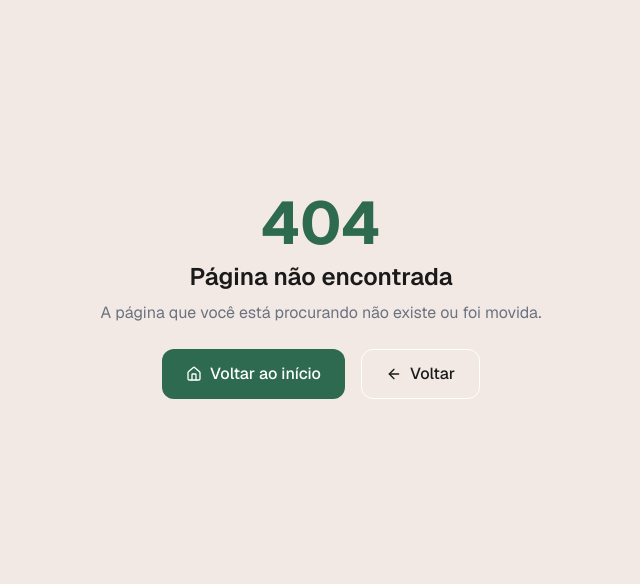
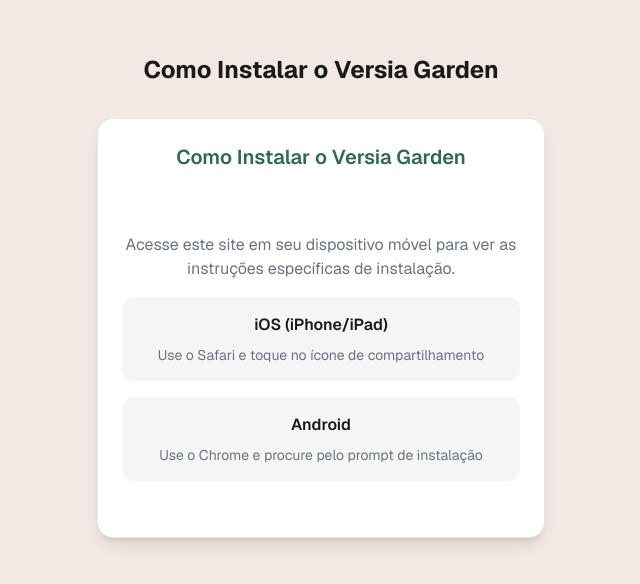
Before and after one commit to anorgrop-web/pwa-versia, a Next.js app: page /install in a window 1280 px wide. Before the commit this address had no page. Shown: the part 104-688 px from the top of the page, without its empty margins (319-959 px from the left). Built offline with nearby package versions, Linux system fonts and the light colour scheme.

Commit message:
feat: implement PWA and create installation instructions
Add @ducanh2912/next-pwa, update next.config.mjs, revise layout.tsx, and create /install page with OS detection.

Co-authored-by: null <211044896+gbrneto@users.noreply.github.com>

```diff
--- /dev/null
+++ b/app/install/page.tsx
@@ -0,0 +1,160 @@
+"use client"
+
+import { useState, useEffect } from "react"
+import { useTranslation } from "react-i18next"
+import { Card, CardContent, CardHeader, CardTitle } from "@/components/ui/card"
+import { Share, PlusSquare, Download, MoreVertical } from "lucide-react"
+
+export default function InstallPage() {
+  const { t } = useTranslation()
+  const [isIOS, setIsIOS] = useState(false)
+  const [isAndroid, setIsAndroid] = useState(false)
+
+  useEffect(() => {
+    const userAgent = navigator.userAgent || navigator.vendor || (window as any).opera
+
+    if (/iPad|iPhone|iPod/.test(userAgent) && !(window as any).MSStream) {
+      setIsIOS(true)
+    } else if (/android/i.test(userAgent)) {
+      setIsAndroid(true)
+    }
+  }, [])
+
+  return (
+    <div className="min-h-screen bg-background flex flex-col items-center justify-center p-4">
+      <div className="w-full max-w-md mx-auto">
+        <div className="text-center mb-8">
+          <h1 className="text-2xl font-bold text-foreground mb-2">
+            {t("install.title", "Como Instalar o Versia Garden")}
+          </h1>
+        </div>
+
+        <Card className="shadow-lg">
+          <CardHeader className="text-center">
+            <CardTitle className="text-xl text-primary">
+              {isIOS && t("install.ios.title", "Para iPhone (iOS)")}
+              {isAndroid && t("install.android.title", "Para Android")}
+              {!isIOS && !isAndroid && t("install.title", "Como Instalar o Versia Garden")}
+            </CardTitle>
+          </CardHeader>
+          <CardContent className="space-y-6">
+            {isIOS && (
+              <>
+                <div className="flex items-start gap-3">
+                  <div className="bg-primary/10 rounded-full p-2 mt-1">
+                    <span className="text-primary font-semibold text-sm">1</span>
+                  </div>
+                  <p className="text-foreground leading-relaxed">
+                    {t("install.ios.step1", "Abra o navegador Safari e acesse nosso site.")}
+                  </p>
+                </div>
+
+                <div className="flex items-start gap-3">
+                  <div className="bg-primary/10 rounded-full p-2 mt-1">
+                    <span className="text-primary font-semibold text-sm">2</span>
+                  </div>
+                  <div className="flex-1">
+                    <div className="flex items-center gap-2 mb-1">
+                      <Share className="h-4 w-4 text-primary" />
+                      <p className="text-foreground leading-relaxed">
+                        {t("install.ios.step2", "Toque no ícone de Compartilhamento na barra inferior.")}
+                      </p>
+                    </div>
+                  </div>
+                </div>
+
+                <div className="flex items-start gap-3">
+                  <div className="bg-primary/10 rounded-full p-2 mt-1">
+                    <span className="text-primary font-semibold text-sm">3</span>
+                  </div>
+                  <div className="flex-1">
+                    <div className="flex items-center gap-2 mb-1">
+                      <PlusSquare className="h-4 w-4 text-primary" />
+                      <p className="text-foreground leading-relaxed">
+                        {t("install.ios.step3", 'Role para baixo e selecione "Adicionar à Tela de Início".')}
+                      </p>
+                    </div>
+                  </div>
+                </div>
+
+                <div className="flex items-start gap-3">
+                  <div className="bg-primary/10 rounded-full p-2 mt-1">
+                    <span className="text-primary font-semibold text-sm">4</span>
+                  </div>
+                  <p className="text-foreground leading-relaxed">
+                    {t("install.ios.step4", 'Toque em "Adicionar" no canto superior direito para confirmar.')}
+                  </p>
+                </div>
+              </>
+            )}
+
+            {isAndroid && (
+              <>
+                <div className="flex items-start gap-3">
+                  <div className="bg-primary/10 rounded-full p-2 mt-1">
+                    <span className="text-primary font-semibold text-sm">1</span>
+                  </div>
+                  <p className="text-foreground leading-relaxed">
+                    {t("install.android.step1", "Abra o navegador Chrome e acesse nosso site.")}
+                  </p>
+                </div>
+
+                <div className="flex items-start gap-3">
+                  <div className="bg-primary/10 rounded-full p-2 mt-1">
+                    <span className="text-primary font-semibold text-sm">2</span>
+                  </div>
+                  <div className="flex-1">
+                    <div className="flex items-center gap-2 mb-1">
+                      <Download className="h-4 w-4 text-primary" />
+                      <p className="text-foreground leading-relaxed">
+                        {t(
+                          "install.android.step2",
+                          'Um convite para instalar o aplicativo deve aparecer. Toque em "Instalar".',
+                        )}
+                      </p>
+                    </div>
+                  </div>
+                </div>
+
+                <div className="flex items-start gap-3">
+                  <div className="bg-primary/10 rounded-full p-2 mt-1">
+                    <span className="text-primary font-semibold text-sm">3</span>
+                  </div>
+                  <div className="flex-1">
+                    <div className="flex items-center gap-2 mb-1">
+                      <MoreVertical className="h-4 w-4 text-primary" />
+                      <p className="text-foreground leading-relaxed">
+                        {t(
+                          "install.android.step3",
+                          'Se o convite não aparecer, toque no menu de três pontos no canto superior direito e selecione "Instalar aplicativo".',
+                        )}
+                      </p>
+                    </div>
+                  </div>
+                </div>
+              </>
+            )}
+
+            {!isIOS && !isAndroid && (
+              <div className="text-center py-8">
+                <p className="text-muted-foreground mb-4">
+                  Acesse este site em seu dispositivo móvel para ver as instruções específicas de instalação.
+                </p>
+                <div className="space-y-4">
+                  <div className="p-4 bg-muted rounded-lg">
+                    <h3 className="font-semibold text-foreground mb-2">iOS (iPhone/iPad)</h3>
+                    <p className="text-sm text-muted-foreground">Use o Safari e toque no ícone de compartilhamento</p>
+                  </div>
+                  <div className="p-4 bg-muted rounded-lg">
+                    <h3 className="font-semibold text-foreground mb-2">Android</h3>
+                    <p className="text-sm text-muted-foreground">Use o Chrome e procure pelo prompt de instalação</p>
+                  </div>
+                </div>
+              </div>
+            )}
+          </CardContent>
+        </Card>
+      </div>
+    </div>
+  )
+}
--- a/app/layout.tsx
+++ b/app/layout.tsx
@@ -14,6 +14,14 @@ export const metadata: Metadata = {
   manifest: "/manifest.json",
   themeColor: "#2D6A4F",
   viewport: "width=device-width, initial-scale=1, maximum-scale=1, user-scalable=no",
+  appleWebApp: {
+    capable: true,
+    statusBarStyle: "default",
+    title: "Versia Garden",
+  },
+  other: {
+    "mobile-web-app-capable": "yes",
+  },
 }
 
 export default function RootLayout({
@@ -23,6 +31,13 @@ export default function RootLayout({
 }>) {
   return (
     <html lang="en">
+      <head>
+        <meta name="apple-mobile-web-app-capable" content="yes" />
+        <meta name="apple-mobile-web-app-status-bar-style" content="default" />
+        <meta name="apple-mobile-web-app-title" content="Versia Garden" />
+        <meta name="mobile-web-app-capable" content="yes" />
+        <link rel="apple-touch-icon" href="/placeholder-logo.png" />
+      </head>
       <body className={`font-sans ${GeistSans.variable} ${GeistMono.variable} antialiased`}>
         <I18nProvider>
           <Suspense fallback={null}>{children}</Suspense>
--- a/locales/pt.json
+++ b/locales/pt.json
@@ -35,6 +35,22 @@
   "community": {
     "title": "Comunidade",
     "description": "Conecte-se com outros jardineiros e compartilhe suas experiências."
+  },
+  "install": {
+    "title": "Como Instalar o Versia Garden",
+    "ios": {
+      "title": "Para iPhone (iOS)",
+      "step1": "Abra o navegador Safari e acesse nosso site.",
+      "step2": "Toque no ícone de Compartilhamento na barra inferior.",
+      "step3": "Role para baixo e selecione \"Adicionar à Tela de Início\".",
+      "step4": "Toque em \"Adicionar\" no canto superior direito para confirmar."
+    },
+    "android": {
+      "title": "Para Android",
+      "step1": "Abra o navegador Chrome e acesse nosso site.",
+      "step2": "Um convite para instalar o aplicativo deve aparecer. Toque em \"Instalar\".",
+      "step3": "Se o convite não aparecer, toque no menu de três pontos no canto superior direito e selecione \"Instalar aplicativo\"."
+    }
   },
   "profile": {
     "title": "Perfil",
--- a/next.config.mjs
+++ b/next.config.mjs
@@ -1,3 +1,5 @@
+import withPWA from '@ducanh2912/next-pwa'
+
 /** @type {import('next').NextConfig} */
 const nextConfig = {
   eslint: {
@@ -11,4 +13,9 @@ const nextConfig = {
   },
 }
 
-export default nextConfig
+export default withPWA({
+  dest: 'public',
+  register: true,
+  skipWaiting: true,
+  disable: process.env.NODE_ENV === 'development',
+})(nextConfig)
--- a/package.json
+++ b/package.json
@@ -9,6 +9,7 @@
     "start": "next start"
   },
   "dependencies": {
+    "@ducanh2912/next-pwa": "latest",
     "@hookform/resolvers": "^3.10.0",
     "@radix-ui/react-accordion": "1.2.2",
     "@radix-ui/react-alert-dialog": "1.1.4",
@@ -64,6 +65,7 @@
     "tailwind-merge": "^2.5.5",
     "tailwindcss-animate": "^1.0.7",
     "vaul": "^0.9.9",
+    "webpack": "latest",
     "zod": "3.25.67"
   },
   "devDependencies": {
```
Also changed, not shown: 1 other file (tests, documents, lock files or other folders).
